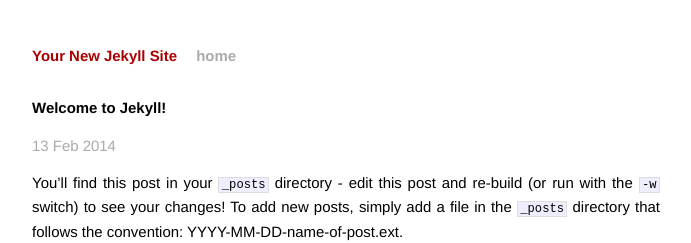
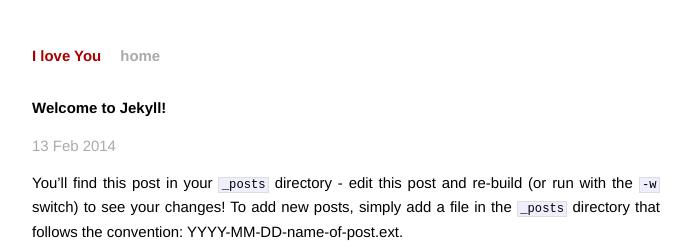
Before and after one commit to tklarryonline/i-love-you, a Jekyll site: the page built from _posts/2014-02-13-welcome-to-jekyll.markdown, in a window 1280 px wide. Shown: the top 243 px of the page, without its empty margins (294-985 px from the left). Built offline with Jekyll 4.4.1, drawn with Linux system fonts in a browser that asks for light colours; Markdown is read by kramdown in place of the engine named in the settings.

Commit message:
Setup page and renamed site

```diff
--- a/_config.yml
+++ b/_config.yml
@@ -1,3 +1,4 @@
-name: Your New Jekyll Site
+name: I love You
 markdown: redcarpet
 pygments: true
+encoding: utf-8
--- a/index.html
+++ b/index.html
@@ -1,13 +1,12 @@
 ---
 layout: default
-title: Your New Jekyll Site
+title: I love You
 ---
 
 <div id="home">
-  <h1>Blog Posts</h1>
   <ul class="posts">
     {% for post in site.posts %}
-      <li><span>{{ post.date | date_to_string }}</span> &raquo; <a href="{{ post.url }}">{{ post.title }}</a></li>
+      <li class="frame">{{ post.content }}</li>
     {% endfor %}
   </ul>
 </div>
```
